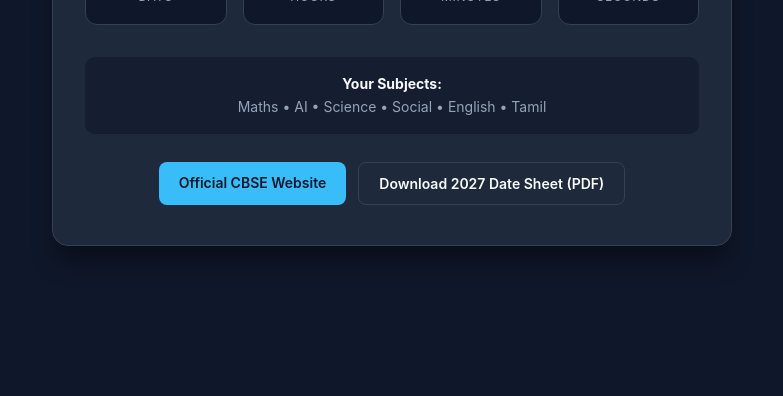
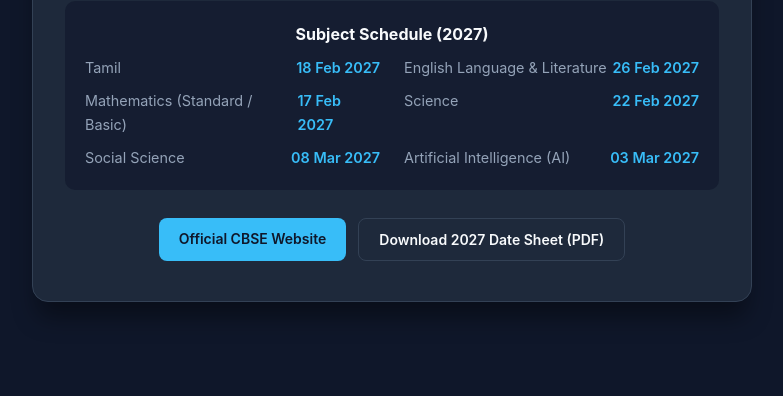
Before and after one commit to cyber-netizen-code/cbse-2027-countdown, a plain HTML site: page index.html in a window 1280 px wide. Shown: the part 404-800 px from the top of the page, without its empty margins (248-1031 px from the left). Drawn offline with Linux system fonts and the light colour scheme.

Commit message:
Update index.html

```diff
--- a/index.html
+++ b/index.html
@@ -36,7 +36,7 @@
       border: 1px solid var(--border);
       border-radius: 16px;
       padding: 2.5rem 2rem;
-      max-width: 680px;
+      max-width: 720px;
       width: 100%;
       text-align: center;
       box-shadow: 0 20px 25px -5px rgba(0, 0, 0, 0.4);
@@ -100,15 +100,38 @@
     .schedule-note {
       background: rgba(15, 23, 42, 0.6);
       border-radius: 10px;
-      padding: 1rem;
+      padding: 1.25rem;
       margin-bottom: 1.75rem;
-      font-size: 0.875rem;
+      text-align: left;
+      font-size: 0.9rem;
       color: var(--text-secondary);
-      line-height: 1.6;
+      line-height: 1.7;
     }
 
     .schedule-note strong {
       color: var(--text-primary);
+      display: block;
+      margin-bottom: 0.5rem;
+      text-align: center;
+      font-size: 1rem;
+    }
+
+    .schedule-list {
+      display: grid;
+      grid-template-columns: repeat(2, 1fr);
+      gap: 0.5rem 1.5rem;
+      list-style: none;
+      padding: 0;
+    }
+
+    .schedule-list li {
+      display: flex;
+      justify-content: space-between;
+    }
+
+    .schedule-list span:last-child {
+      color: var(--accent);
+      font-weight: 600;
     }
 
     .btn-group {
@@ -142,9 +165,12 @@
       border: 1px solid var(--border);
     }
 
-    @media (max-width: 480px) {
+    @media (max-width: 600px) {
       .timer-grid {
         grid-template-columns: repeat(2, 1fr);
+      }
+      .schedule-list {
+        grid-template-columns: 1fr;
       }
     }
   </style>
@@ -175,8 +201,15 @@
     </div>
 
     <div class="schedule-note">
-      <strong>Your Subjects:</strong><br />
-      Maths &bull; AI &bull; Science &bull; Social &bull; English &bull; Tamil
+      <strong>Subject Schedule (2027)</strong>
+      <ul class="schedule-list">
+        <li><span>Tamil</span> <span>18 Feb 2027</span></li>
+        <li><span>English Language & Literature</span> <span>26 Feb 2027</span></li>
+        <li><span>Mathematics (Standard / Basic)</span> <span>17 Feb 2027</span></li>
+        <li><span>Science</span> <span>22 Feb 2027</span></li>
+        <li><span>Social Science</span> <span>08 Mar 2027</span></li>
+        <li><span>Artificial Intelligence (AI)</span> <span>03 Mar 2027</span></li>
+      </ul>
     </div>
 
     <div class="btn-group">
```
